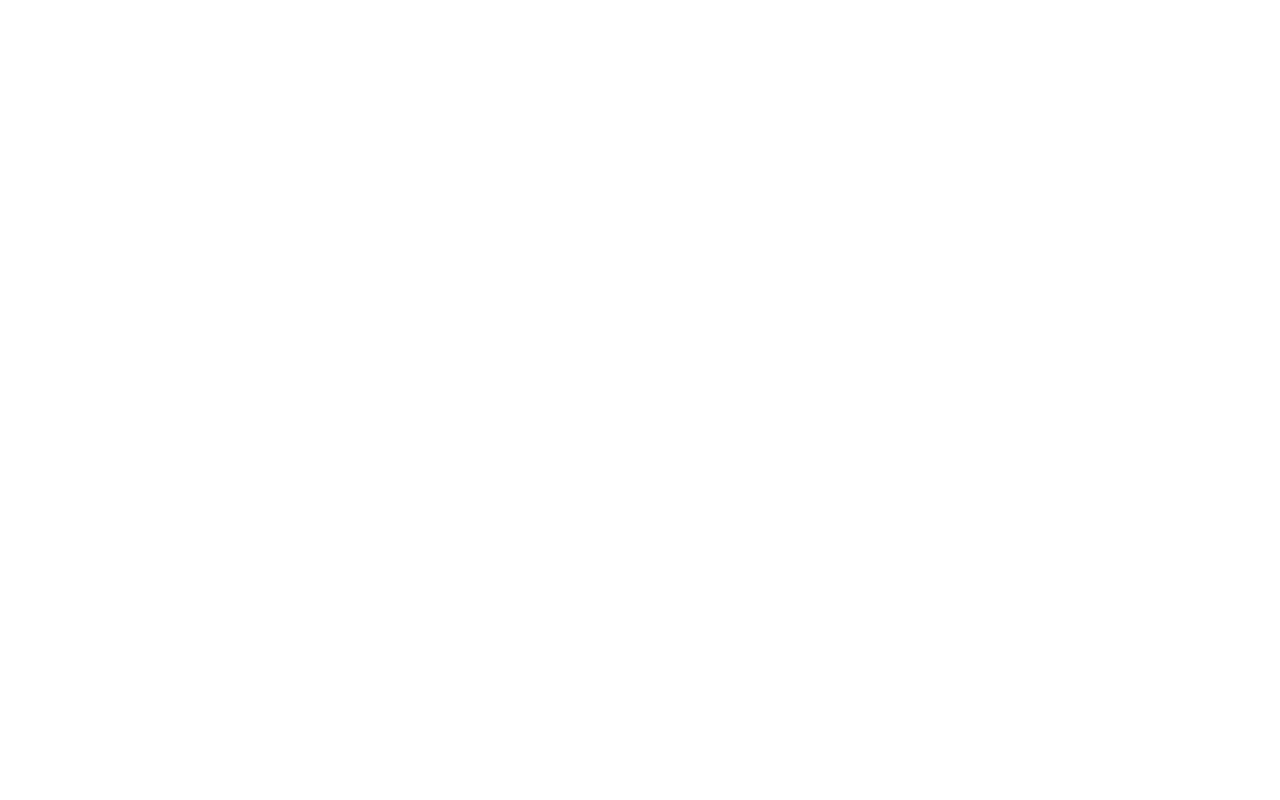
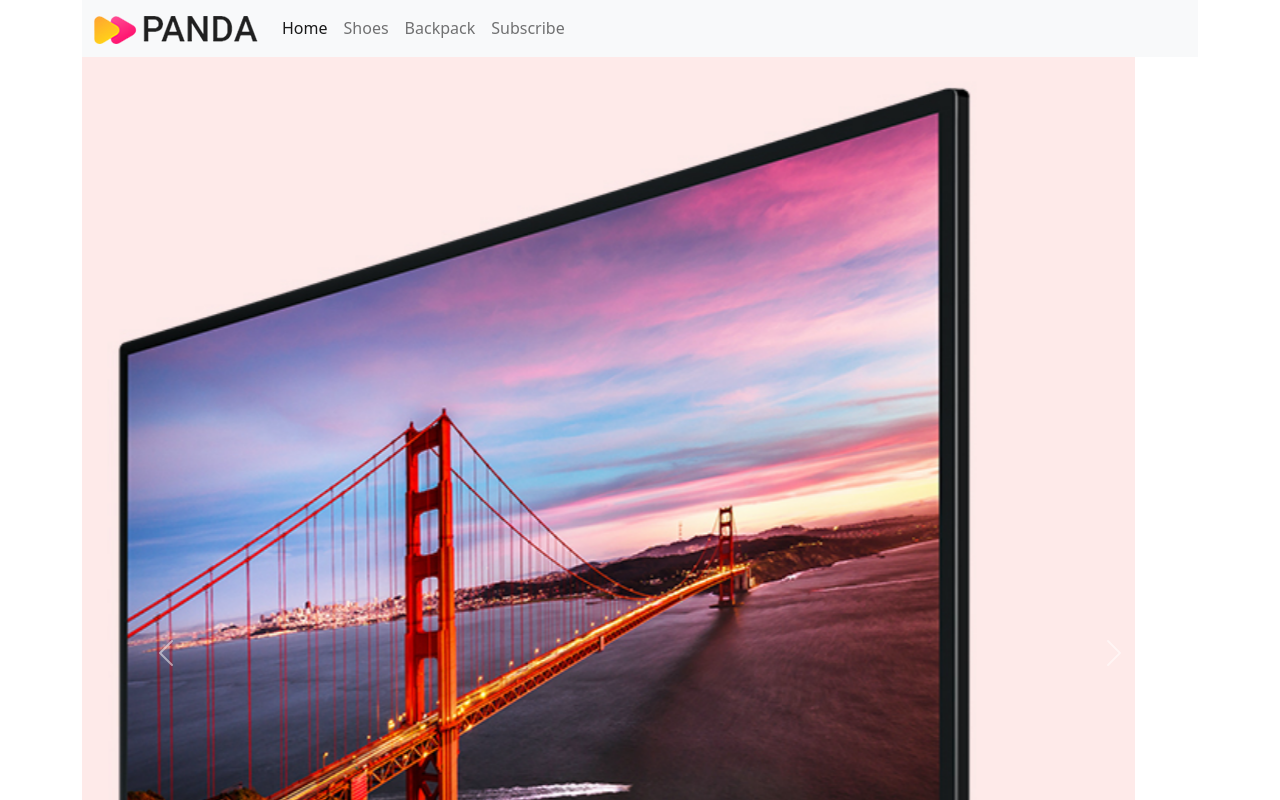
Before and after one commit to Khsagor10/panda-ecommerce, a plain HTML site: page index.html in a window 1280 px wide. Shown: the top 800 px of the page. Drawn offline with nearby package versions, Linux system fonts and the light colour scheme.

Commit message:
add file

```diff
--- a/index.html
+++ b/index.html
@@ -4,9 +4,63 @@
     <meta charset="UTF-8">
     <meta http-equiv="X-UA-Compatible" content="IE=edge">
     <meta name="viewport" content="width=device-width, initial-scale=1.0">
+    <link href="https://cdn.jsdelivr.net/npm/bootstrap@5.2.0/dist/css/bootstrap.min.css" rel="stylesheet" integrity="sha384-gH2yIJqKdNHPEq0n4Mqa/HGKIhSkIHeL5AyhkYV8i59U5AR6csBvApHHNl/vI1Bx" crossorigin="anonymous">
     <title>panda-commerce</title>
 </head>
 <body>
+    <div class="container">
+        <nav class="navbar navbar-expand-lg bg-light">
+            <div class="container-fluid">
+              <a class="navbar-brand" href="#">
+                <img src="images/logo.png" alt="">
+              </a>
+              <button class="navbar-toggler" type="button" data-bs-toggle="collapse" data-bs-target="#navbarNav" aria-controls="navbarNav" aria-expanded="false" aria-label="Toggle navigation">
+                <span class="navbar-toggler-icon"></span>
+              </button>
+              <div class="collapse navbar-collapse" id="navbarNav">
+                <ul class="navbar-nav">
+                  <li class="nav-item">
+                    <a class="nav-link active" aria-current="page" href="#">Home</a>
+                  </li>
+                  <li class="nav-item">
+                    <a class="nav-link" href="#shoes">Shoes</a>
+                  </li>
+                  <li class="nav-item">
+                    <a class="nav-link" href="#backpack">Backpack</a>
+                  </li>
+                  <li class="nav-item">
+                    <a class="nav-link" href="#subdcribe">Subscribe</a>
+                  </li>
+                </ul>
+              </div>
+            </div>
+          </nav>
+    </div>
+    <div class="container">
+        <div id="carouselExampleControls" class="carousel slide" data-bs-ride="carousel">
+            <div class="carousel-inner">
+              <div class="carousel-item active">
+                <img src="images/banner-images/tv.png" class="d-block w-100" alt="...">
+              </div>
+              <div class="carousel-item">
+                <img src="images/banner-images/headphone.png" class="d-block w-100" alt="...">
+              </div>
+              <div class="carousel-item">
+                <img src="images/banner-images/xbox.png" class="d-block w-100" alt="...">
+              </div>
+            </div>
+            <button class="carousel-control-prev" type="button" data-bs-target="#carouselExampleControls" data-bs-slide="prev">
+              <span class="carousel-control-prev-icon" aria-hidden="true"></span>
+              <span class="visually-hidden">Previous</span>
+            </button>
+            <button class="carousel-control-next" type="button" data-bs-target="#carouselExampleControls" data-bs-slide="next">
+              <span class="carousel-control-next-icon" aria-hidden="true"></span>
+              <span class="visually-hidden">Next</span>
+            </button>
+          </div>
+    </div>
 
+    <script src="https://cdn.jsdelivr.net/npm/bootstrap@5.2.0/dist/js/bootstrap.bundle.min.js" integrity="sha384-A3rJD856KowSb7dwlZdYEkO39Gagi7vIsF0jrRAoQmDKKtQBHUuLZ9AsSv4jD4Xa" crossorigin="anonymous"></script>
+  </body>
 </body>
 </html>
```
